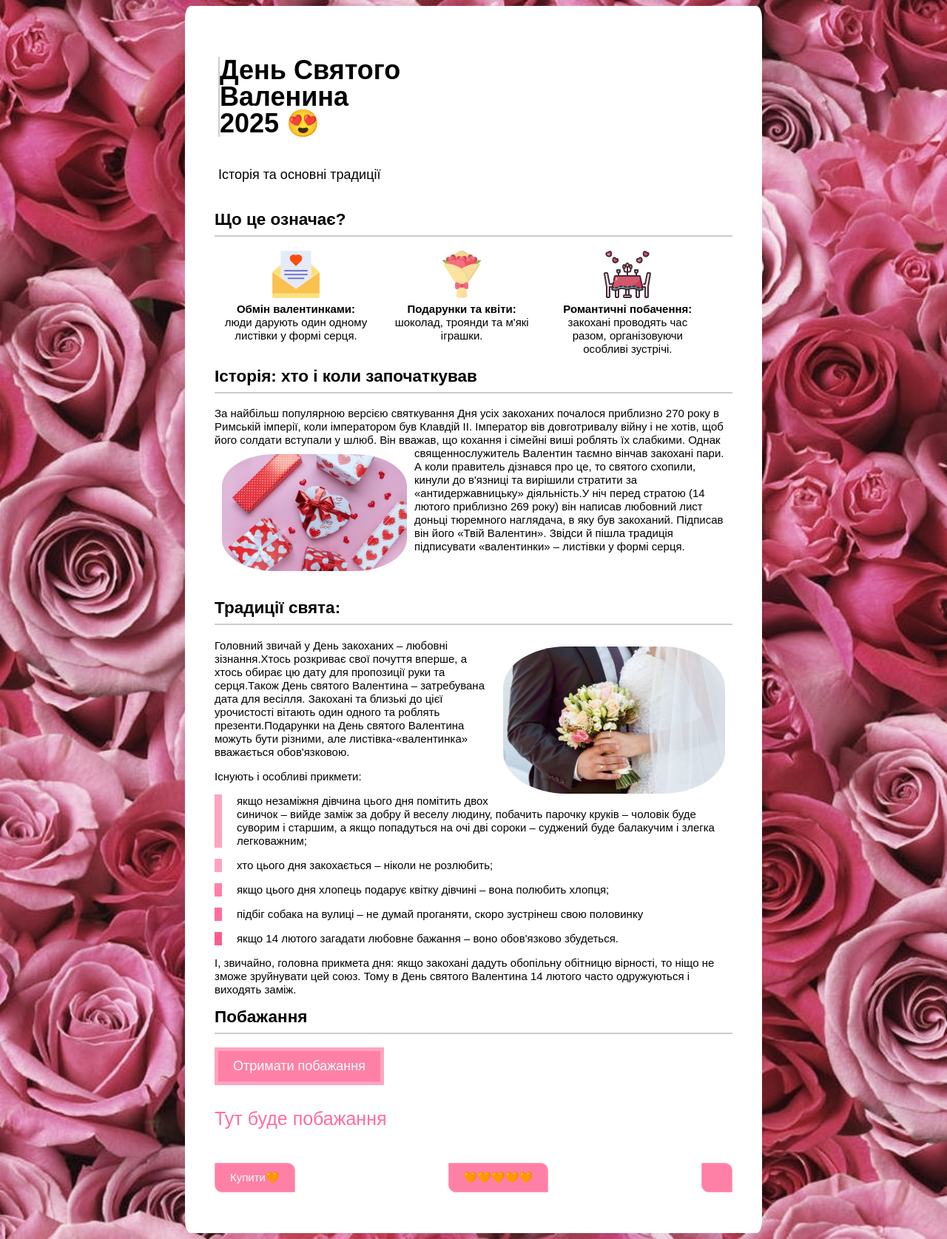
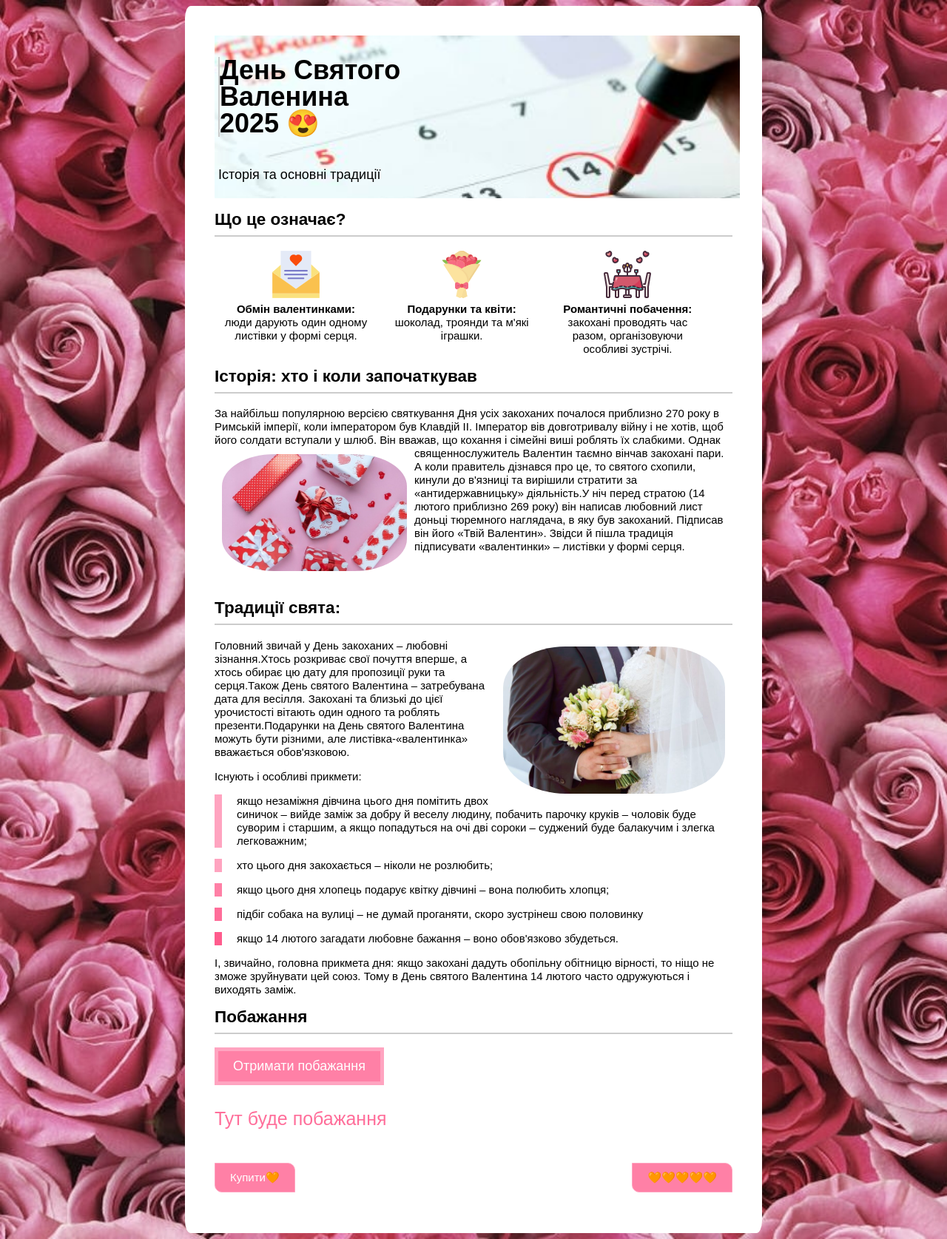
Before and after one commit to SashaTatu/Valentine2, a plain HTML site: page index.html in a window 1280 px wide. Shown: the whole page at 74% size. Drawn offline with Linux system fonts and the light colour scheme.

Commit message:
Додано if в js, пофіксена картинка, прибрано img

```diff
--- a/css/style.css
+++ b/css/style.css
@@ -32,7 +32,7 @@ span {
     margin-bottom: 20px;
     width: 100%;
     min-height: 100%;
-    background-image: url('img/depositphotos_182141194-stock-photo-february-14-marked-as-valentines.jpg');
+    background-image: url('../img/depositphotos_182141194-stock-photo-february-14-marked-as-valentines.jpg');
     background-size: cover;
     background-position: center;
     background-repeat: no-repeat;
--- a/index.html
+++ b/index.html
@@ -46,7 +46,6 @@
       <footer class="site-footer">
         <p id="btn-buy-hearts">Купити🧡</p>
         <p id="count-of-hearts">🧡🧡🧡🤍🤍</p>
-        <p id="imgLove"></p>
       </footer>
     </div>
   </body>
--- a/js/script.js
+++ b/js/script.js
@@ -47,7 +47,9 @@ document.getElementById('btn_wishes').addEventListener('click', () =>  {
     }
 })
 document.getElementById('count-of-hearts').addEventListener('click', () =>{
-  alert('Придбати сердечка можна натиснувши кнопку "Купити🧡"')
+  if(countOfHearts == 0) {
+    alert('Придбати сердечка можна натиснувши кнопку "Купити🧡"')
+  }
 })
 
 document.getElementById('btn-buy-hearts').addEventListener('click', () =>  {
```
